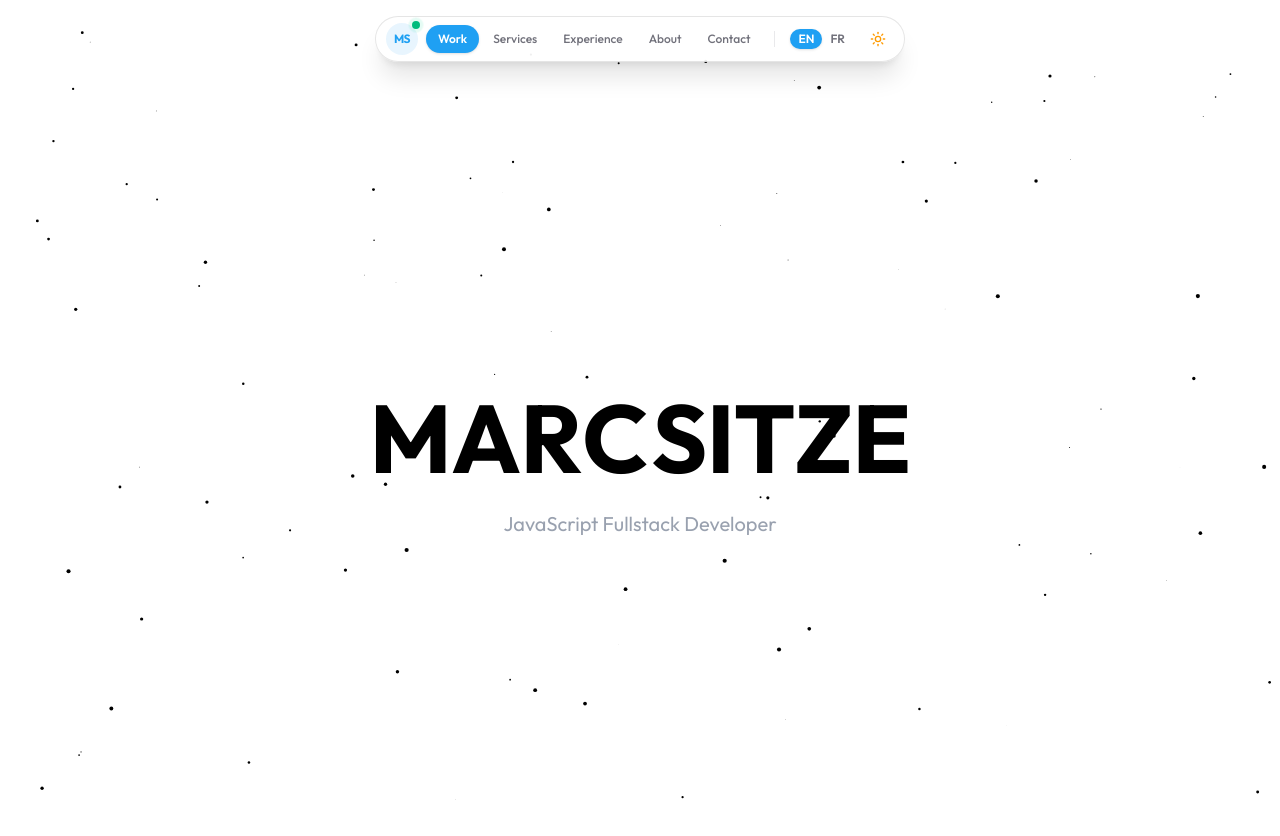
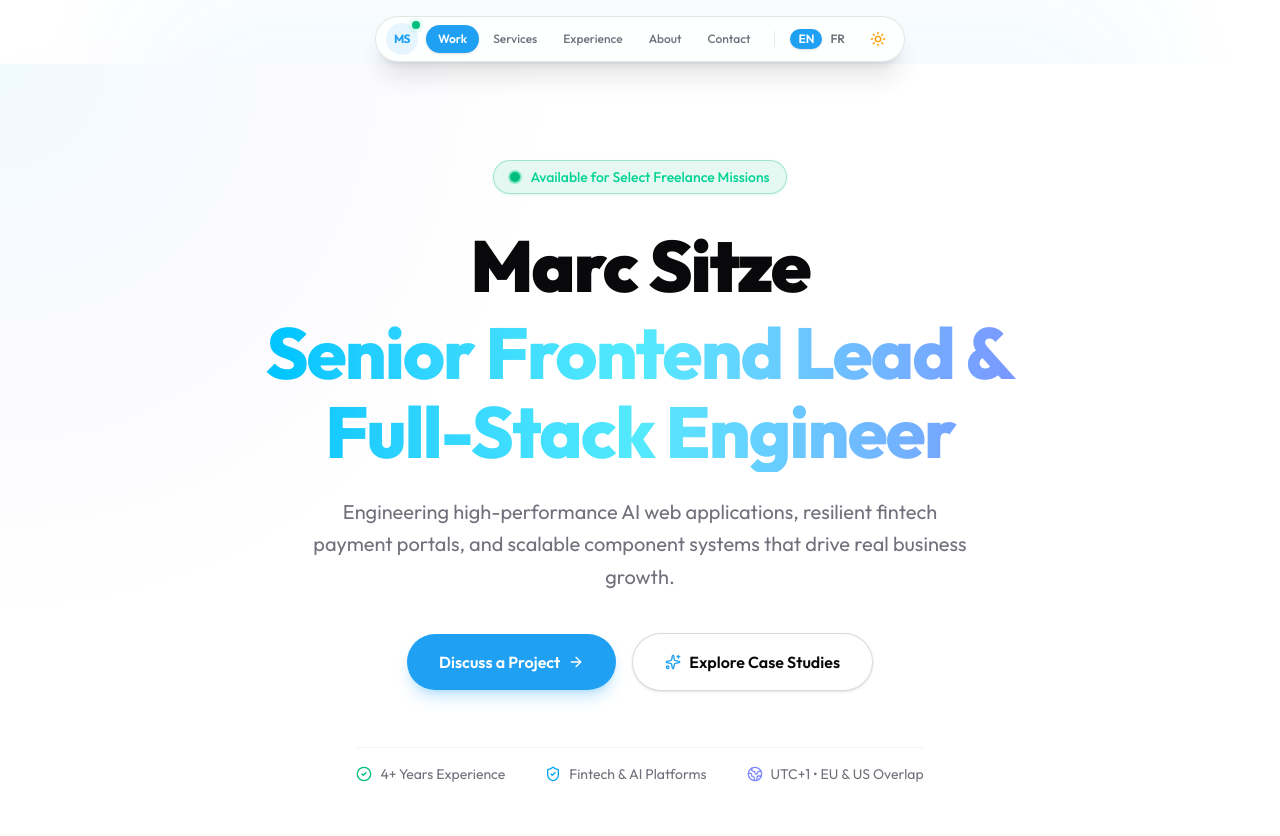
Before and after one commit to marcSitze/marcsitze, a Next.js app: page /en in a window 1280 px wide. Shown: the top 836 px of the page. Built offline with nearby package versions, Linux system fonts and the light colour scheme.

Commit message:
feat(hero): implement ambient spotlight hero with live availability beacon (ticket 03)

```diff
--- a/src/app/[lang]/HomePage.tsx
+++ b/src/app/[lang]/HomePage.tsx
@@ -1,8 +1,7 @@
 "use client";
-import { ModeToggle } from "@/components/modeToggle";
-import Reveal from "@/components/reveal";
+
 import { useTheme } from "next-themes";
-import { useEffect, useRef } from "react";
+import { useEffect, useState } from "react";
 import Contact from "../components/contact";
 import Experience from "../components/experience";
 import Footer from "../components/footer";
@@ -10,6 +9,7 @@ import Hero from "../components/hero";
 import TechStack from "../components/tech-stack";
 import Portfolio from "../components/portfolio";
 import { getDictionary, LocaleType } from "../dictionaries";
+import Reveal from "@/components/reveal";
 
 export default function HomePage({
   dictionary,
@@ -18,123 +18,49 @@ export default function HomePage({
   lang: LocaleType;
   dictionary: Awaited<ReturnType<typeof getDictionary>>;
 }) {
-  const canvasRef = useRef<HTMLCanvasElement>(null);
-  const { theme } = useTheme();
-  const isDark =
-    theme === "dark" ||
-    (theme === "system" &&
-      window.matchMedia("(prefers-color-scheme: dark)").matches);
+  const { resolvedTheme } = useTheme();
+  const [mounted, setMounted] = useState(false);
 
   useEffect(() => {
-    if (!canvasRef.current) return;
+    setMounted(true);
+  }, []);
 
-    const canvas = canvasRef.current;
-    const ctx = canvas.getContext("2d");
-    if (!ctx) return;
-
-    canvas.width = window.innerWidth;
-    canvas.height = window.innerHeight;
-
-    const particles: Particle[] = [];
-    const particleCount = 100;
-
-    class Particle {
-      x: number;
-      y: number;
-      size: number;
-      speedX: number;
-      speedY: number;
-
-      constructor() {
-        this.x = Math.random() * canvas.width;
-        this.y = Math.random() * canvas.height;
-        this.size = Math.random() * 2 + 0.1;
-        this.speedX = Math.random() * 2 - 1;
-        this.speedY = Math.random() * 2 - 1;
-      }
-
-      update() {
-        this.x += this.speedX;
-        this.y += this.speedY;
-
-        if (this.x > canvas.width) this.x = 0;
-        if (this.x < 0) this.x = canvas.width;
-        if (this.y > canvas.height) this.y = 0;
-        if (this.y < 0) this.y = canvas.height;
-      }
-
-      draw() {
-        if (!ctx) return;
-        ctx.fillStyle = isDark
-          ? "rgba(255, 255, 255, 0.5)"
-          : "rgba(0, 0, 0, 1)";
-        ctx.beginPath();
-        ctx.arc(this.x, this.y, this.size, 0, Math.PI * 2);
-        ctx.fill();
-      }
-    }
-
-    for (let i = 0; i < particleCount; i++) {
-      particles.push(new Particle());
-    }
-
-    function animate() {
-      if (!ctx) return;
-      ctx.clearRect(0, 0, canvas.width, canvas.height);
-
-      for (const particle of particles) {
-        particle.update();
-        particle.draw();
-      }
-
-      requestAnimationFrame(animate);
-    }
-
-    animate();
-
-    const handleResize = () => {
-      if (!canvasRef.current) return;
-      canvasRef.current.width = window.innerWidth;
-      canvasRef.current.height = window.innerHeight;
-    };
-
-    window.addEventListener("resize", handleResize);
-    return () => window.removeEventListener("resize", handleResize);
-  }, [theme]);
-
-  if (!theme) return null;
+  const isDark = mounted ? resolvedTheme === "dark" : true;
 
   return (
-    <main
-      className={`min-h- ${
-        isDark ? "bg-black text-white" : "bg-white text-black"
-      } overflow-x-hidden`}
-    >
-      <canvas
-        ref={canvasRef}
-        className={`fixed inset-0 h-full w-full ${
-          isDark ? "bg-black" : "bg-white"
-        }`}
-      />
-      <Reveal className="mb-12 px-4">
-        <Hero isDark={isDark} dictionary={dictionary} />
-      </Reveal>
-      {/* <Gallery /> */}
-      <Reveal className="mb-12 px-4">
+    <main className="relative min-h-screen bg-background text-foreground overflow-x-hidden selection:bg-primary/20 selection:text-primary">
+      {/* Ambient background glows */}
+      <div className="fixed inset-0 pointer-events-none -z-10 overflow-hidden">
+        <div className="absolute top-0 left-1/2 -translate-x-1/2 w-[1000px] h-[500px] bg-gradient-to-b from-sky-500/10 via-indigo-500/5 to-transparent blur-3xl opacity-60 dark:opacity-40" />
+        <div className="absolute top-[40%] right-[-10%] w-[500px] h-[500px] bg-cyan-500/5 rounded-full blur-3xl" />
+        <div className="absolute bottom-[20%] left-[-10%] w-[500px] h-[500px] bg-indigo-500/5 rounded-full blur-3xl" />
+      </div>
+
+      {/* Hero Section */}
+      <Hero isDark={isDark} lang={lang} dictionary={dictionary} />
+
+      {/* Experience Section */}
+      <Reveal className="mb-16 px-4">
         <Experience isDark={isDark} dictionary={dictionary} />
       </Reveal>
-      <Reveal className="mb-12 px-4">
+
+      {/* Flagship Case Studies Showcase */}
+      <Reveal className="mb-16 px-4">
         <Portfolio dictionary={dictionary} showSeeAll={true} lang={lang} />
       </Reveal>
-      <Reveal className="mb-12 px-4">
+
+      {/* Technical Stack Section */}
+      <Reveal className="mb-16 px-4">
         <TechStack dictionary={dictionary} />
       </Reveal>
-      <Reveal className="mb-12 px-4">
+
+      {/* Conversion & Contact Section */}
+      <Reveal className="mb-16 px-4">
         <Contact isDark={isDark} dictionary={dictionary} />
       </Reveal>
-      {/* <Reveal className="mb-12 px-4"> */}
+
+      {/* Footer */}
       <Footer isDark={isDark} dictionary={dictionary} />
-      {/* </Reveal> */}
     </main>
   );
 }
--- a/src/app/components/hero.tsx
+++ b/src/app/components/hero.tsx
@@ -1,60 +1,147 @@
 "use client";
 
-import { motion, useMotionValueEvent, useScroll } from "motion/react";
-import { useState } from "react";
+import React, { useState, useCallback } from "react";
+import { motion } from "framer-motion";
+import { ArrowRight, Sparkles, CheckCircle2, Globe2, ShieldCheck } from "lucide-react";
 import { getDictionary, LocaleType } from "../dictionaries";
 
 export default function Hero({
-  isDark,
+  isDark = true,
+  lang,
   dictionary,
+  onOpenInquiry,
 }: {
-  isDark: boolean;
+  isDark?: boolean;
   lang?: LocaleType;
   dictionary: Awaited<ReturnType<typeof getDictionary>>;
+  onOpenInquiry?: () => void;
 }) {
-  const { scrollY } = useScroll();
-  const [increment, setIncrement] = useState(0);
-  useMotionValueEvent(scrollY, "change", (latest) => {
-    setIncrement(latest);
-  });
+  const [mousePosition, setMousePosition] = useState({ x: 0, y: 0 });
+  const [isHovered, setIsHovered] = useState(false);
 
-  const Name = ["M", "A", "R", "C", " ", "S", "I", "T", "Z", "E"];
+  const handleMouseMove = useCallback((e: React.MouseEvent<HTMLDivElement>) => {
+    const rect = e.currentTarget.getBoundingClientRect();
+    setMousePosition({
+      x: e.clientX - rect.left,
+      y: e.clientY - rect.top,
+    });
+  }, []);
 
   return (
-    <div className="relative h-screen w-full overflow-hidden">
-      <div className="relative z-10 flex h-full flex-col items-center justify-center px-4 text-center">
+    <div
+      onMouseMove={handleMouseMove}
+      onMouseEnter={() => setIsHovered(true)}
+      onMouseLeave={() => setIsHovered(false)}
+      className="relative min-h-[90vh] w-full flex items-center justify-center overflow-hidden py-24 px-4"
+    >
+      {/* Ambient Spotlight Following Cursor */}
+      <div
+        className="pointer-events-none absolute inset-0 transition-opacity duration-500 ease-out"
+        style={{
+          opacity: isHovered ? 1 : 0.4,
+          background: `radial-gradient(700px circle at ${mousePosition.x}px ${mousePosition.y}px, rgba(14, 165, 233, 0.15), rgba(99, 102, 241, 0.08) 40%, transparent 80%)`,
+        }}
+      />
+
+      {/* Decorative ambient background mesh blobs */}
+      <div className="absolute top-1/4 left-1/2 -translate-x-1/2 w-[600px] h-[350px] bg-primary/10 dark:bg-sky-500/10 rounded-full blur-[120px] pointer-events-none -z-10" />
+      <div className="absolute bottom-10 right-1/4 w-[400px] h-[300px] bg-indigo-500/10 rounded-full blur-[100px] pointer-events-none -z-10" />
+
+      {/* Hero Content Container */}
+      <div className="relative z-10 max-w-4xl mx-auto flex flex-col items-center text-center">
+        {/* Availability Status Badge */}
+        <motion.div
+          initial={{ opacity: 0, y: -16 }}
+          animate={{ opacity: 1, y: 0 }}
+          transition={{ duration: 0.6 }}
+          className="inline-flex items-center gap-2.5 px-4 py-1.5 rounded-full text-xs sm:text-sm font-medium bg-emerald-500/10 border border-emerald-500/30 text-emerald-400 mb-8 backdrop-blur-md shadow-sm shadow-emerald-500/10"
+        >
+          <span className="relative flex h-2.5 w-2.5">
+            <span className="animate-ping absolute inline-flex h-full w-full rounded-full bg-emerald-400 opacity-75"></span>
+            <span className="relative inline-flex rounded-full h-2.5 w-2.5 bg-emerald-500"></span>
+          </span>
+          <span>{dictionary.hero.badge}</span>
+        </motion.div>
+
+        {/* Hero Title */}
         <motion.h1
-          className="mb-6 inline-flex cursor-pointer text-6xl font-bold tracking-tighter sm:text-7xl lg:text-8xl"
           initial={{ opacity: 0, y: 20 }}
           animate={{ opacity: 1, y: 0 }}
-          transition={{ duration: 0.8 }}
-          style={{ scale: increment / 1000 + 1 }} // Scale up slightly on scroll
+          transition={{ duration: 0.7, delay: 0.1 }}
+          className="text-4xl sm:text-6xl md:text-7xl font-extrabold tracking-tight leading-[1.1] mb-6"
         >
-          {Name.map((letter) => (
-            <motion.span
-              key={letter + Math.random()}
-              className="inline-block pr-1 text-center"
-              whileHover={{
-                scale: 1.6,
-                color: "#000",
-                border: "2px solid #000",
-                backgroundColor: "#fff",
-                borderRadius: "8px",
-              }}
-              whileTap={{ scale: 0.8 }}
-            >
-              {letter}
-            </motion.span>
-          ))}
+          <span className="block text-foreground font-black">
+            {dictionary.hero.greeting}
+          </span>
+          <span className="block mt-2 bg-gradient-to-r from-sky-400 via-cyan-300 to-indigo-400 bg-clip-text text-transparent">
+            {dictionary.hero.title}
+          </span>
         </motion.h1>
+
+        {/* Hero Subtitle */}
         <motion.p
-          className="max-w-[600px] text-lg text-gray-400 sm:text-xl"
           initial={{ opacity: 0, y: 20 }}
           animate={{ opacity: 1, y: 0 }}
-          transition={{ duration: 0.8, delay: 0.2 }}
+          transition={{ duration: 0.7, delay: 0.2 }}
+          className="max-w-2xl text-base sm:text-lg md:text-xl text-muted-foreground leading-relaxed mb-10 font-normal"
         >
-          {dictionary.hero.title}
+          {dictionary.hero.subtitle}
         </motion.p>
+
+        {/* Dual Primary Call to Actions */}
+        <motion.div
+          initial={{ opacity: 0, y: 20 }}
+          animate={{ opacity: 1, y: 0 }}
+          transition={{ duration: 0.7, delay: 0.3 }}
+          className="flex flex-wrap items-center justify-center gap-4 mb-14"
+        >
+          {onOpenInquiry ? (
+            <button
+              onClick={onOpenInquiry}
+              className="group inline-flex items-center gap-2 px-8 py-4 rounded-full bg-primary text-primary-foreground font-semibold hover:bg-primary/95 shadow-lg shadow-primary/25 transition-all duration-200 hover:scale-105 active:scale-95"
+            >
+              <span>{dictionary.hero.primaryCta}</span>
+              <ArrowRight className="w-4 h-4 transition-transform group-hover:translate-x-1" />
+            </button>
+          ) : (
+            <a
+              href="#contact"
+              className="group inline-flex items-center gap-2 px-8 py-4 rounded-full bg-primary text-primary-foreground font-semibold hover:bg-primary/95 shadow-lg shadow-primary/25 transition-all duration-200 hover:scale-105 active:scale-95"
+            >
+              <span>{dictionary.hero.primaryCta}</span>
+              <ArrowRight className="w-4 h-4 transition-transform group-hover:translate-x-1" />
+            </a>
+          )}
+
+          <a
+            href="#portfolio"
+            className="inline-flex items-center gap-2 px-8 py-4 rounded-full border border-black/15 dark:border-white/15 bg-card/60 dark:bg-white/5 hover:bg-card/90 dark:hover:bg-white/10 text-foreground font-semibold backdrop-blur-md shadow-sm transition-all duration-200 hover:scale-105 active:scale-95"
+          >
+            <Sparkles className="w-4 h-4 text-primary" />
+            <span>{dictionary.hero.secondaryCta}</span>
+          </a>
+        </motion.div>
+
+        {/* Trust Badges Bar */}
+        <motion.div
+          initial={{ opacity: 0 }}
+          animate={{ opacity: 1 }}
+          transition={{ duration: 0.8, delay: 0.4 }}
+          className="flex flex-wrap items-center justify-center gap-6 sm:gap-10 text-xs sm:text-sm text-muted-foreground pt-4 border-t border-border/40"
+        >
+          <div className="flex items-center gap-2">
+            <CheckCircle2 className="w-4 h-4 text-emerald-500" />
+            <span>{dictionary.hero.experienceBadge}</span>
+          </div>
+          <div className="flex items-center gap-2">
+            <ShieldCheck className="w-4 h-4 text-sky-500" />
+            <span>Fintech & AI Platforms</span>
+          </div>
+          <div className="flex items-center gap-2">
+            <Globe2 className="w-4 h-4 text-indigo-400" />
+            <span>{dictionary.hero.timezone}</span>
+          </div>
+        </motion.div>
       </div>
     </div>
   );
--- a/src/app/dictionaries/en.json
+++ b/src/app/dictionaries/en.json
@@ -9,7 +9,14 @@
     "portfolio": "Portfolio"
   },
   "hero": {
-    "title": "JavaScript Fullstack Developer"
+    "badge": "Available for Select Freelance Missions",
+    "greeting": "Marc Sitze",
+    "title": "Senior Frontend Lead & Full-Stack Engineer",
+    "subtitle": "Engineering high-performance AI web applications, resilient fintech payment portals, and scalable component systems that drive real business growth.",
+    "primaryCta": "Discuss a Project",
+    "secondaryCta": "Explore Case Studies",
+    "experienceBadge": "4+ Years Experience",
+    "timezone": "UTC+1 • EU & US Overlap"
   },
   "work": {
     "title": "Work Experience"
--- a/src/app/dictionaries/fr.json
+++ b/src/app/dictionaries/fr.json
@@ -9,7 +9,14 @@
     "portfolio": "Portfolio"
   },
   "hero": {
-    "title": "Développeur JavaScript Full Stack"
+    "badge": "Disponible pour missions freelance & leadership",
+    "greeting": "Marc Sitze",
+    "title": "Senior Frontend Lead & Ingénieur Full-Stack",
+    "subtitle": "Conception d'applications web IA ultra-performantes, plateformes de paiement fintech et systèmes de design scalables à fort impact commercial.",
+    "primaryCta": "Discuter d'un projet",
+    "secondaryCta": "Explorer les projets",
+    "experienceBadge": "4+ ans d'expérience",
+    "timezone": "UTC+1 • Couverture CET & EST"
   },
   "work": {
     "title": "Expérience professionnelle"
```
Also changed, not shown: .scratch/portfolio-revamp/issues/03-ambient-spotlight-hero.md, 1 other file (tests, documents, lock files or other folders).
